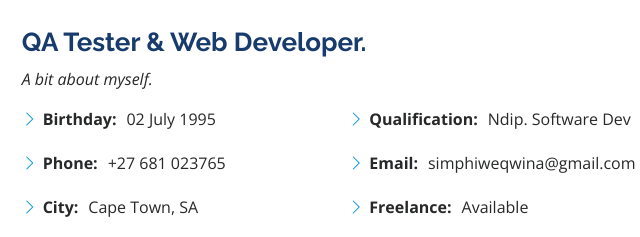
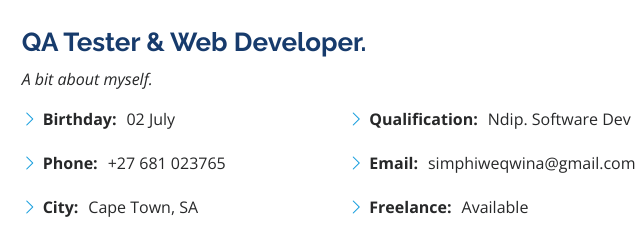
Before and after one commit to simphiweqwina/simphiweqwina.github.io, a plain HTML site: page index.html in a window 1280 px wide. Shown: the part 1013-1250 px from the top of the page, 617-1257 px from the left. Drawn offline with nearby package versions, Linux system fonts and the light colour scheme.

Commit message:
Update index.html

```diff
--- a/index.html
+++ b/index.html
@@ -98,7 +98,7 @@
             <div class="row">
               <div class="col-lg-6">
                 <ul>
-                  <li><i class="bi bi-chevron-right"></i> <strong>Birthday:</strong> <span>02 July 1995</span></li>
+                  <li><i class="bi bi-chevron-right"></i> <strong>Birthday:</strong> <span>02 July</span></li>
                   <li><i class="bi bi-chevron-right"></i> <strong>Phone:</strong> <span>+27 681 023765</span></li>
                   <li><i class="bi bi-chevron-right"></i> <strong>City:</strong> <span>Cape Town, SA</span></li>
                 </ul>
```
